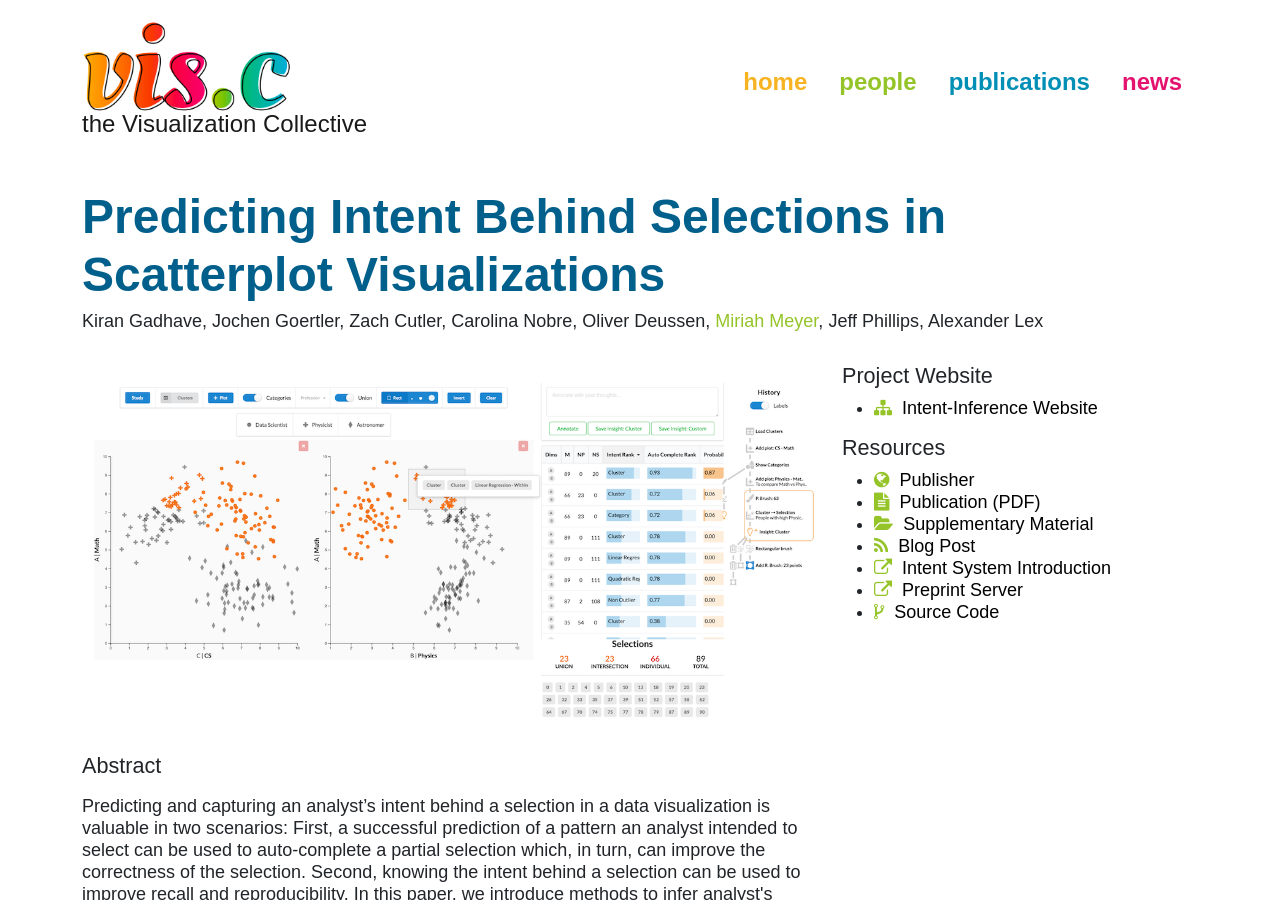
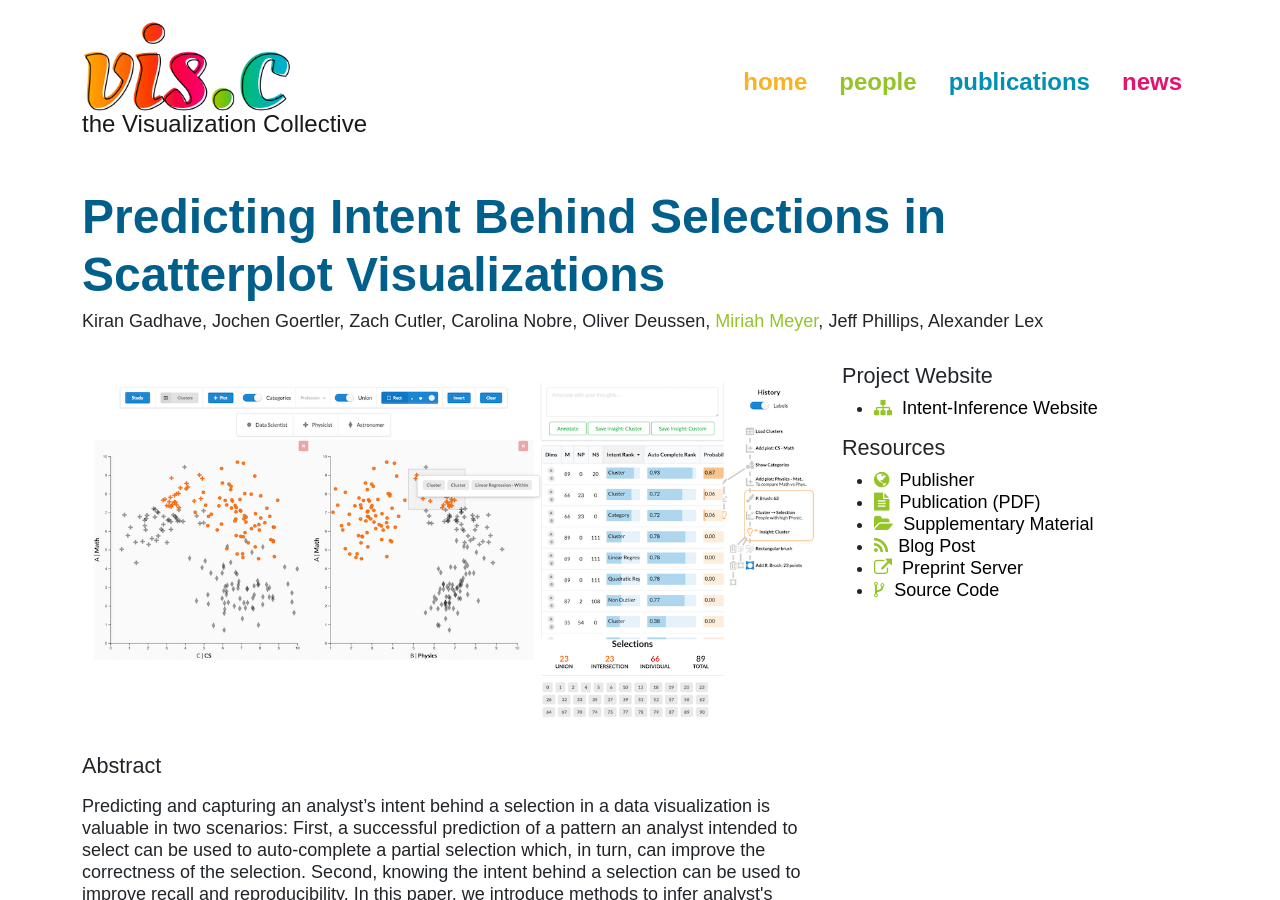
Before and after one commit to visidlab/visidlab.github.io, a Jekyll site: the page built from _publications/2021_ivi_intent.md, in a window 1280 px wide and 900 px high. Built offline with Jekyll 4.4.1, drawn with Linux system fonts in a browser that asks for light colours; some web fonts are replaced; some of the changed lines change nothing that is shown.

Commit message:
Update 2021_ivi_intent.md

```diff
--- a/_publications/2021_ivi_intent.md
+++ b/_publications/2021_ivi_intent.md
@@ -8,9 +8,7 @@
 shortname: Intent-Inference
 image: 2021_ivi_intent.png
 image_large: 2021_ivi_intent_teaser.png
-redirect_from:
- - /publications/2020_intent/
- - /publications/2020_preprint_intent/
+
 
 authors:
   - Kiran Gadhave
@@ -44,49 +42,23 @@
 
 # Links to a project hosted on VDL, or else externally on your own site
 
-project:
 external-project: https://vdl.sci.utah.edu/predicting-intent/
 
 # Video entries, a preview , talk, and intro video. Vimeo IDs or youtube IDs are supported
 # you need to pick either a vimeo or youtube ID. We definitely want a downloadable video too.
 
-videos:
- - name: 'Intent System Introduction'
-   youtube-id: jDf4ndtekpk
-   file: 2021_ivi_intent.mp4
 
 # Provide a preprint and supplement pdf
 
-pdf: 2021_ivi_intent.pdf
-supplement: 2021_ivi_intent_supplement.pdf
+pdf: https://sci.utah.edu/~vdl/papers/2021_ivi_intent.pdf
+supplement: https://sci.utah.edu/~vdl/papers/2021_ivi_intent_supplement.pdf
 
 # Link to an official preprint server
 preprint_server: http://dx.doi.org/10.31219/osf.io/mq2rk
 
-# # Extra supplements, such as talk slides, data sets, etc.
 
-# supplements:
-# - name:
-# - link:
 
-# Supplemental, cc-by images. Make caption brief (at most 60 chars)
-images:
-- path: 2021_ivi_intent_gapminder.png
-  caption: Gapminder public health dataset loaded in the prototype.
-- path: 2021_ivi_intent_brush.png
-  caption: Selections can be made using paint brush of varying sizes.
-- path: 2021_ivi_intent_brush_union.png
-  caption: Analyst can specify using union of multiple selections.
-- path: 2021_ivi_intent_brush_intersection.png
-  caption: Analyst can specify using intersection of multiple selections.
-- path: 2021_ivi_intent_study_UD_instructions.png
-  caption: Instructions for user driven tasks in the study.
-- path: 2021_ivi_intent_study_UD.png
-  caption: Example of user driven task in the study.
-- path: 2021_ivi_intent_study_CS_instructions.png
-  caption: Instructions for computer supported tasks in the study.
-- path: 2021_ivi_intent_study_CS.png
-  caption: Example of computer supported task in the study.
+
 
 code: https://github.com/visdesignlab/intent-system
 
```
